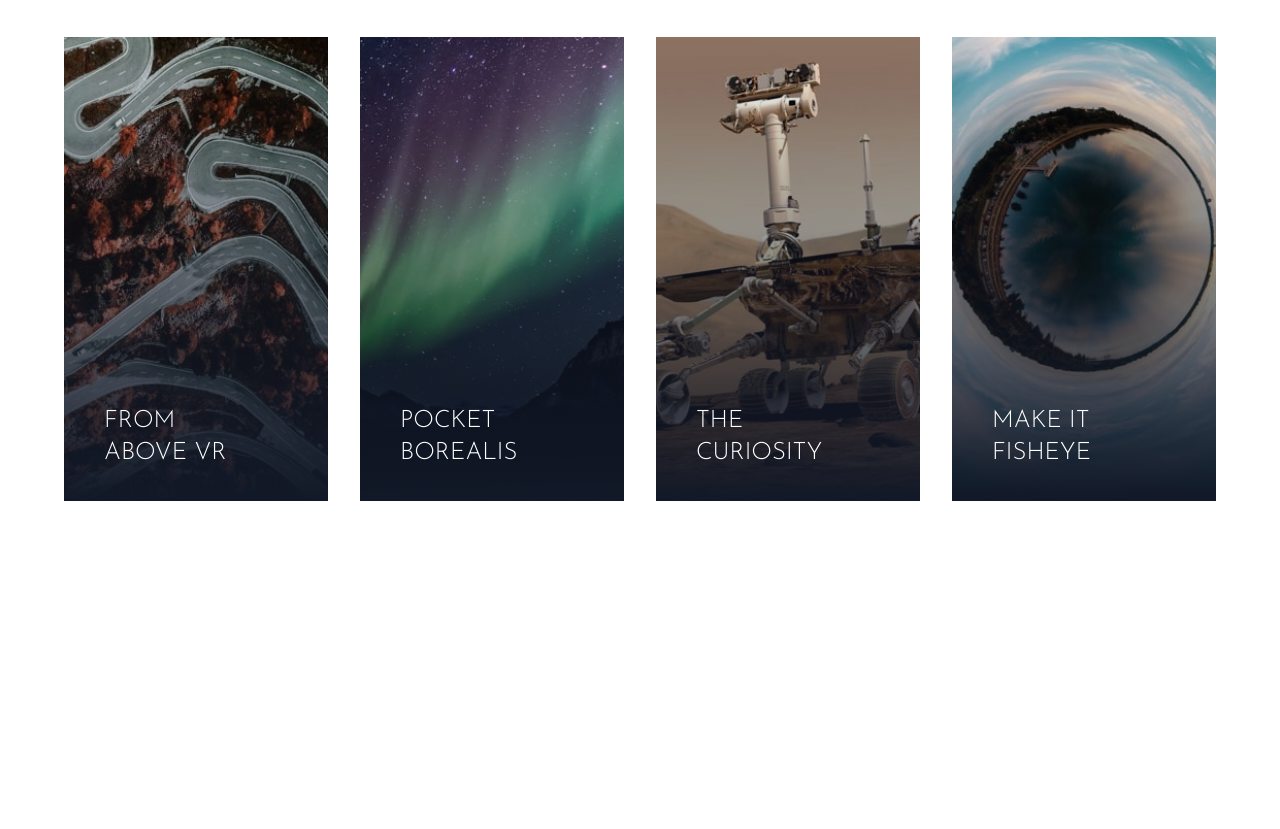
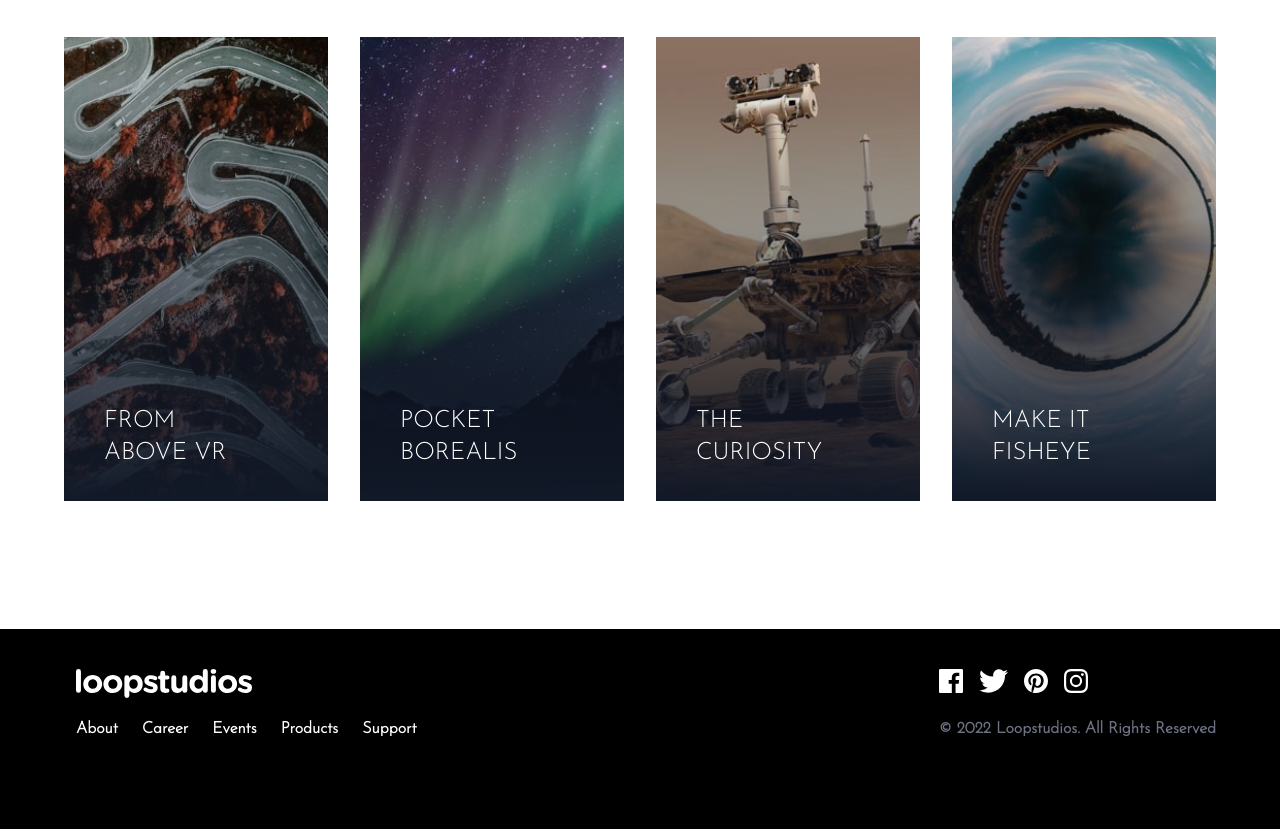
Before and after one commit to Shafayet-Shawal96/Loopstudios, a website: page index.html in a window 1280 px wide. Shown: the part 2007-2836 px from the top of the page. Before the commit the page ends 2636 px from the top, so only its background shows below. Drawn offline with Linux system fonts and the light colour scheme.

Commit message:
Footer done

```diff
--- a/index.html
+++ b/index.html
@@ -260,5 +260,104 @@
         </div>
       </div>
     </section>
+
+    <!-- Footer Section -->
+    <footer class="bg-black">
+      <!-- Container -->
+      <div class="container max-w-6xl py-10 mx-auto">
+        <!-- Footer Flex Container -->
+        <div
+          class="flex flex-col items-center mb-8 space-y-6 md:flex-row md:space-y-0 md:justify-between md:items-start"
+        >
+          <!-- Menu & Logo Container -->
+          <div
+            class="flex flex-col items-center space-y-8 md:items-start md:space-y-4"
+          >
+            <!-- Logo -->
+            <div class="h-8">
+              <img class="w-44 md:ml-3" src="./images/logo.svg" alt="" />
+            </div>
+            <!-- Menu Container -->
+            <div
+              class="flex flex-col items-center space-y-4 font-bold text-white md:flex-row md:space-y-0 md:space-x-6 md:ml-3"
+            >
+              <!-- Item 1 -->
+              <div class="h-10 group">
+                <a href="#">About</a>
+                <div
+                  class="mx-2 group-hover:border-2 group-hover:border-blue-50"
+                ></div>
+              </div>
+              <!-- Item 2 -->
+              <div class="h-10 group">
+                <a href="#">Career</a>
+                <div
+                  class="mx-2 group-hover:border-2 group-hover:border-blue-50"
+                ></div>
+              </div>
+              <!-- Item 3 -->
+              <div class="h-10 group">
+                <a href="#">Events</a>
+                <div
+                  class="mx-2 group-hover:border-2 group-hover:border-blue-50"
+                ></div>
+              </div>
+              <!-- Item 4 -->
+              <div class="h-10 group">
+                <a href="#">Products</a>
+                <div
+                  class="mx-2 group-hover:border-2 group-hover:border-blue-50"
+                ></div>
+              </div>
+              <!-- Item 1 -->
+              <div class="h-10 group">
+                <a href="#">Support</a>
+                <div
+                  class="mx-2 group-hover:border-2 group-hover:border-blue-50"
+                ></div>
+              </div>
+            </div>
+          </div>
+          <!-- Social & Copy Container -->
+          <div
+            class="flex flex-col items-start justify-between space-y-4 text-gray-500"
+          >
+            <!-- Icon Container -->
+            <div
+              class="flex items-center justify-center mx-auto space-x-4 md:justify-end md:mx-0"
+            >
+              <!-- Icon 1 -->
+              <div class="h-8 group">
+                <a href="#">
+                  <img class="h-6" src="./images/icon-facebook.svg" alt="" />
+                </a>
+              </div>
+              <!-- Icon 2 -->
+              <div class="h-8 group">
+                <a href="#">
+                  <img class="h-6" src="./images/icon-twitter.svg" alt="" />
+                </a>
+              </div>
+              <!-- Icon 3 -->
+              <div class="h-8 group">
+                <a href="#">
+                  <img class="h-6" src="./images/icon-pinterest.svg" alt="" />
+                </a>
+              </div>
+              <!-- Icon 4 -->
+              <div class="h-8 group">
+                <a href="#">
+                  <img class="h-6" src="./images/icon-instagram.svg" alt="" />
+                </a>
+              </div>
+            </div>
+            <!-- Copy -->
+            <div class="font-bold">
+              &copy; 2022 Loopstudios. All Rights Reserved
+            </div>
+          </div>
+        </div>
+      </div>
+    </footer>
   </body>
 </html>
```
Also changed, not shown: css/style.css.
